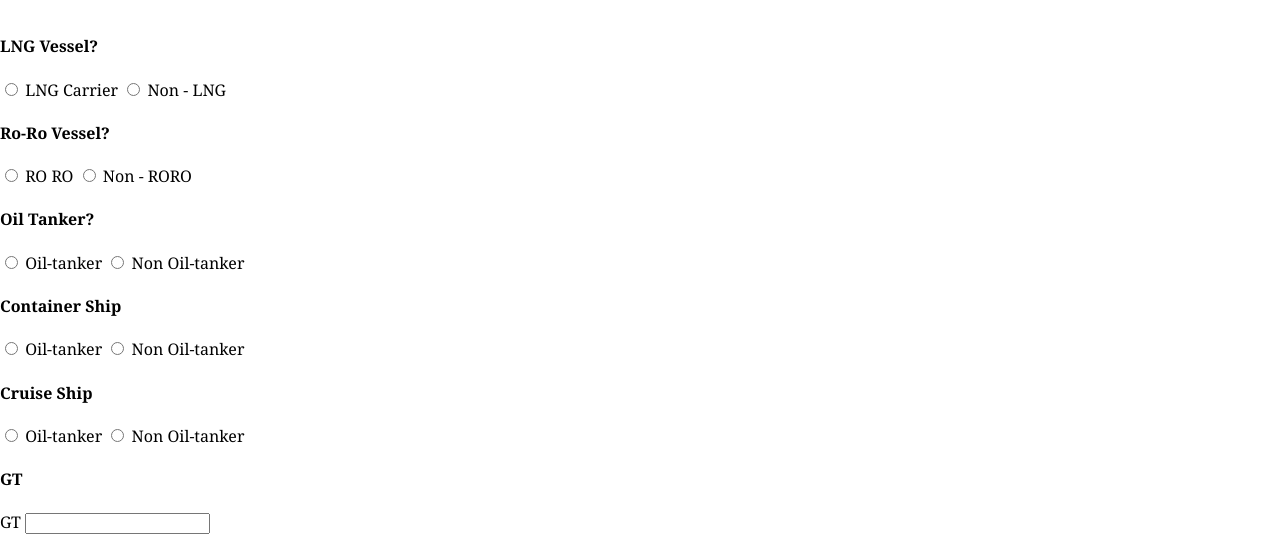
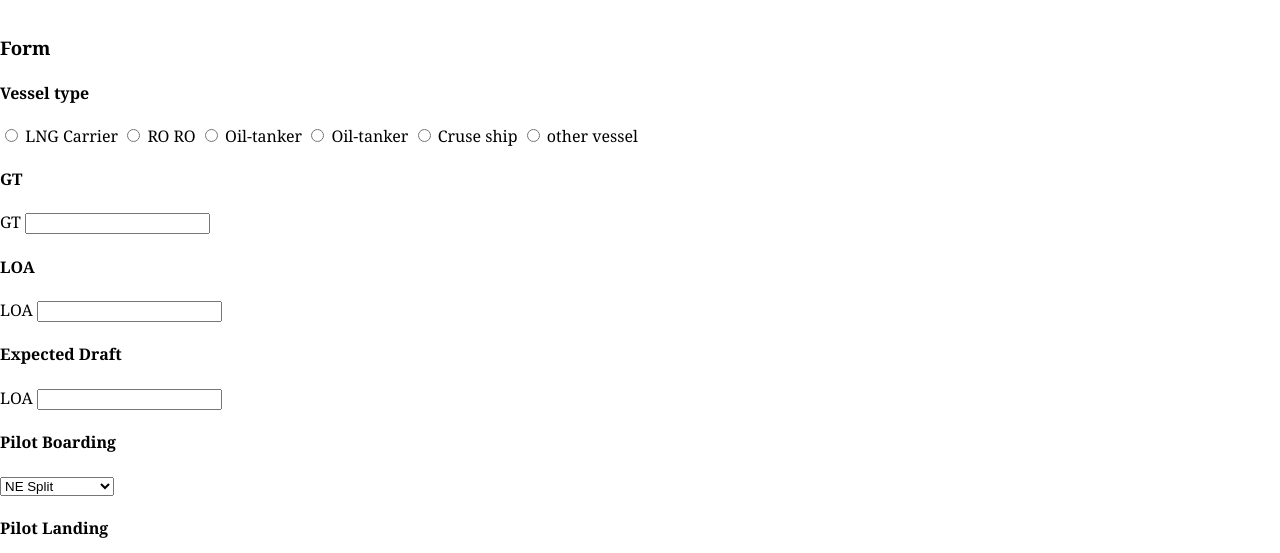
Before and after one commit to FOXTROTJAMES/Port-costs.com, a plain HTML site: page thames.html in a window 1280 px wide. Shown: the part 239-792 px from the top of the page. Drawn offline with Linux system fonts and the light colour scheme.

Commit message:
Started thames JS

```diff
--- a/thames.html
+++ b/thames.html
@@ -5,6 +5,7 @@
     <meta charset="utf-8">
     <title>Port Costs</title>
     <link rel="stylesheet" href="style.css">
+    <link rel="stylesheet" href="thames.css">
 </head>
 
 <body>
@@ -25,36 +26,29 @@
     </header>
 
     <body>
+        <section id="form">
+            <h3>Form</h3>
             <form>
-            <h4>LNG Vessel?</h6>
-                <input type="radio" id="gass" name="vessel type">
-                <label for="gass">LNG Carrier</label>
-                <input type="radio" id="NonLNG" name="vessel type">
-                <label for="NonLNG">Non - LNG</label>
-                <br>
-                <h4>Ro-Ro Vessel?</h6>
+                <h4>Vessel type</h6>
+                    <input type="radio" id="vtipe" name="vtipe">
+                    <label for="vtipe">LNG Carrier</label>
+
                     <input type="radio" id="ro-ro" name="vessel type">
                     <label for="ro-ro">RO RO</label>
-                    <input type="radio" id="not ro-ro" name="vessel type">
-                    <label for="not ro-ro">Non - RORO</label>
-                    <br>
-                    <h4>Oil Tanker?</h6>
+
                     <input type="radio" id="Oil-tanker" name="vessel type">
                     <label for="Oil-tanker">Oil-tanker</label>
-                        <input type="radio" id="not Oil-tanker" name="vessel type">
-                        <label for="not ro-ro">Non  Oil-tanker</label>
-                        <br>
-                        <h4>Container Ship</h6>
+
+
                     <input type="radio" id="Oil-tanker" name="vessel type">
                     <label for="Oil-tanker">Oil-tanker</label>
+
+
+                    <input type="radio" id="Oil-tanker" name="vessel type">
+                    <label for="Oil-tanker">Cruse ship</label>
+
                     <input type="radio" id="not Oil-tanker" name="vessel type">
-                            <label for="not ro-ro">Non  Oil-tanker</label>
-                            <br>
-                            <h4>Cruise Ship</h6>
-                                <input type="radio" id="Oil-tanker" name="vessel type">
-                                <label for="Oil-tanker">Oil-tanker</label>
-                                <input type="radio" id="not Oil-tanker" name="vessel type">
-                                <label for="not ro-ro">Non  Oil-tanker</label>
+                    <label for="not ro-ro">other vessel</label>
                     <br>
 
 
@@ -98,6 +92,8 @@
 
             </form>
 
+        </section>
+        <br>
         need to put in shifting rate.
 
         need to put in exemption rate
@@ -106,7 +102,9 @@
 
         find out about fees for tugs
 
-        <Section class="results">
+        <Section id="results">
+
+            <h3>Results</h3>
 
             <h4>Estury Charge</h4>
             <p>
```
Also changed, not shown: thames.css (added), thames.js (added), 1 other file. Lines whose indentation alone changed are shown as unchanged.
